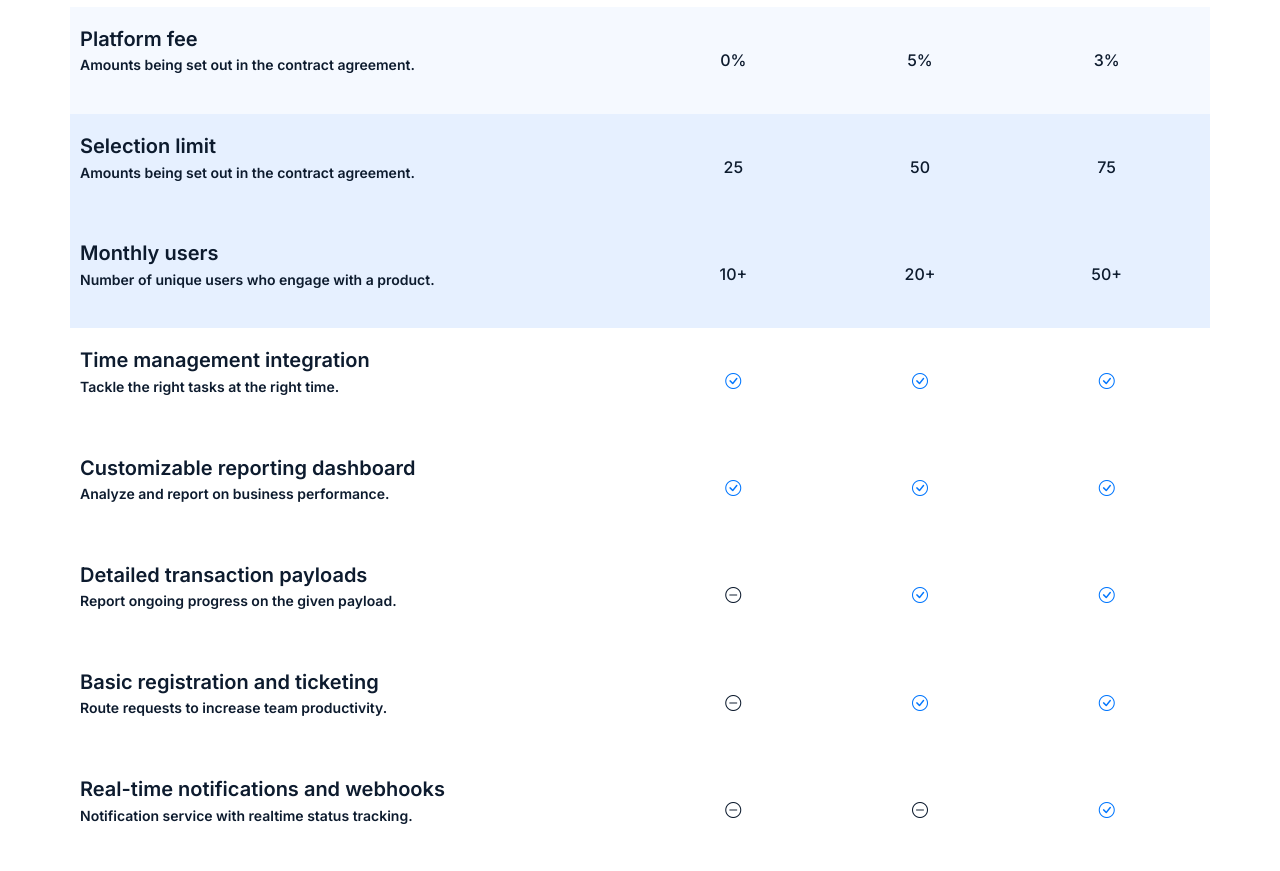
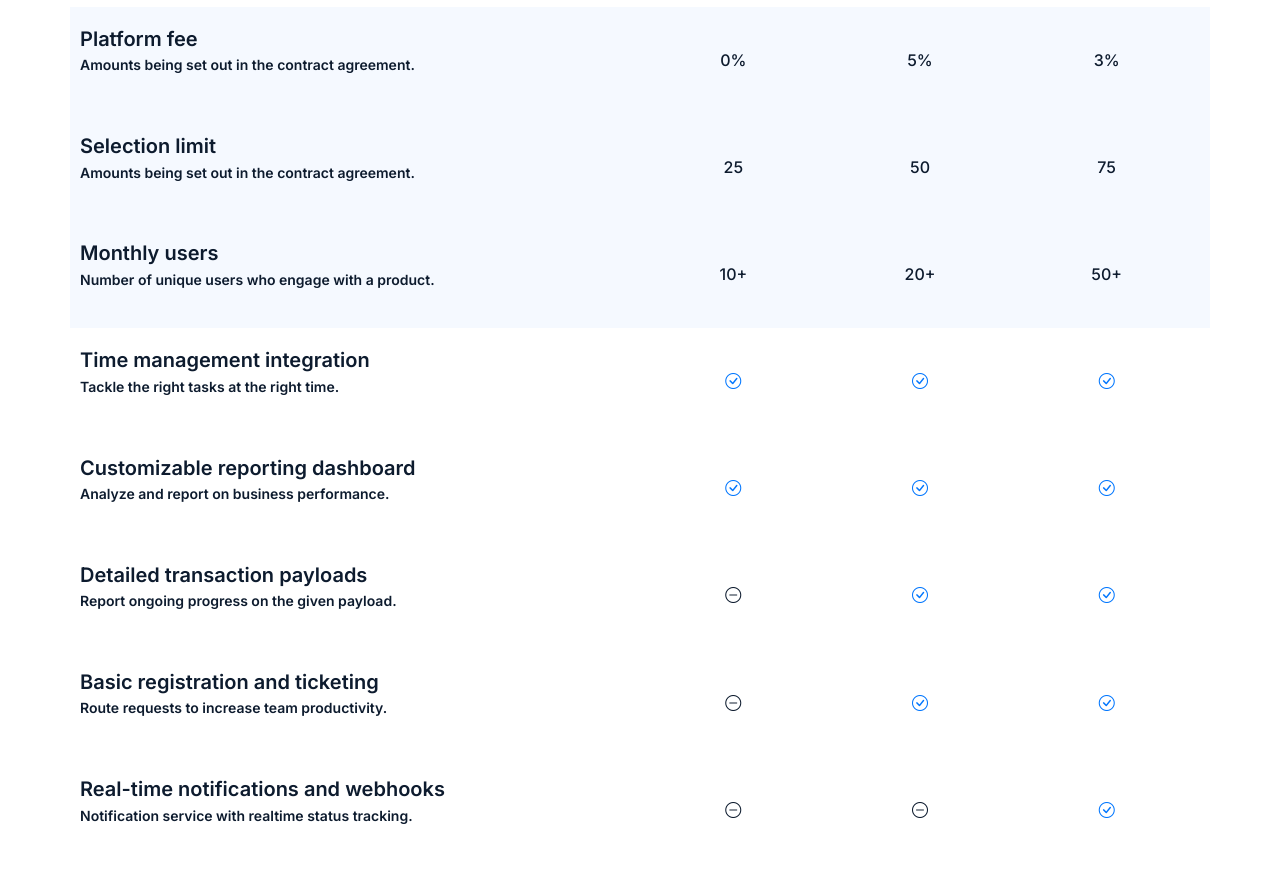
Before and after one commit to KC-Praveen-Kumar/LandPress, a website: page assets/pages/pricing.html in a window 1280 px wide. Shown: the part 1184-2055 px from the top of the page. Drawn offline with nearby package versions, Linux system fonts and the light colour scheme.

Commit message:
fixing the priceing table

```diff
--- a/assets/pages/pricing.html
+++ b/assets/pages/pricing.html
@@ -261,7 +261,7 @@
             <div class="col-2 kc-fs-16 kc-fw-500">3%</div>
           </div>
           <!-- 3 -->
-          <div class="row table-head w-100 bg-primary bg-opacity-10">
+          <div class="row table-head w-100 kc-bg-Bluish-white">
             <div class="col-6 kc-fw-600 kc-fs-20">
               Selection limit
               <p class="kc-fs-14">
@@ -273,7 +273,7 @@
             <div class="col-2 kc-fs-16 kc-fw-500">75</div>
           </div>
           <!-- 4 -->
-          <div class="row table-head w-100 bg-primary bg-opacity-10">
+          <div class="row table-head w-100 kc-bg-Bluish-white">
             <div class="col-6 kc-fw-600 kc-fs-20">
               Monthly users
               <p class="kc-fs-14">
```
